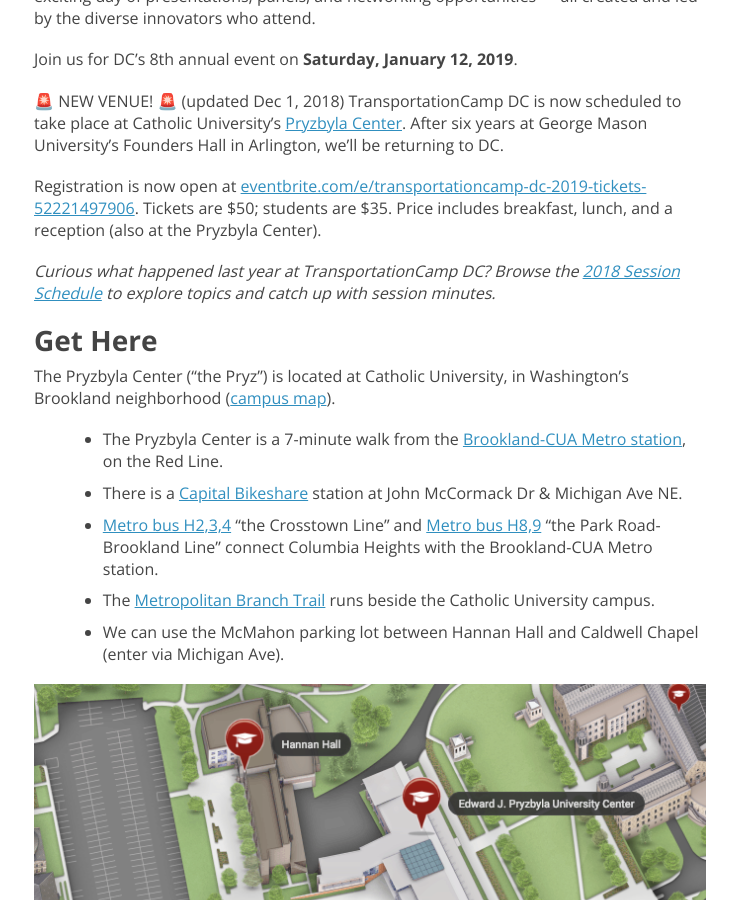
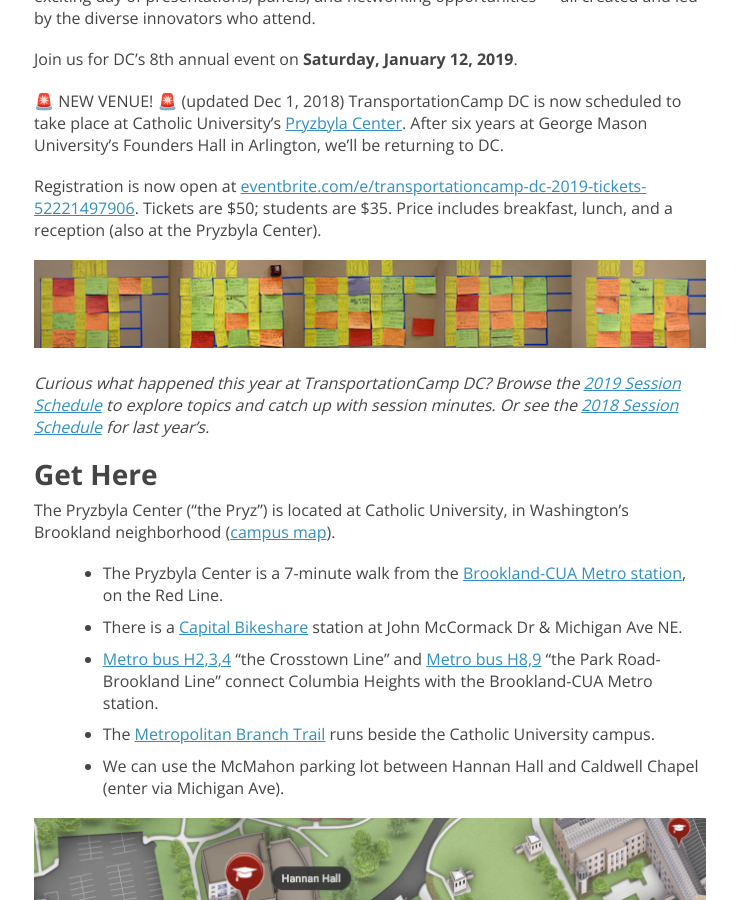
Before and after one commit to transpocamp/transportationcamp.org, a Jekyll site: the page built from events/dc2019/index.markdown, in a window 1280 px wide and 900 px high, scrolled down 577 px. Shown: the whole window, without its empty margins (270-1007 px from the left). Built offline with Jekyll 4.4.1, drawn with Linux system fonts in a browser that asks for light colours; nearby versions of some CDN libraries.

Commit message:
Add notes (DC)

```diff
--- a/events/dc2019/index.markdown
+++ b/events/dc2019/index.markdown
@@ -23,7 +23,9 @@
 
 Registration is now open at [eventbrite.com/e/transportationcamp-dc-2019-tickets-52221497906](https://www.eventbrite.com/e/transportationcamp-dc-2019-tickets-52221497906). Tickets are $50; students are $35. Price includes breakfast, lunch, and a reception (also at the Pryzbyla Center).
 
-*Curious what happened last year at TransportationCamp DC? Browse the [2018 Session Schedule](http://bit.ly/transpo18) to explore topics and catch up with session minutes.*
+<a href="board680x89.png"><img src="board680x89.png" width="680" height="89"></a>
+
+*Curious what happened this year at TransportationCamp DC? Browse the [2019 Session Schedule](https://docs.google.com/document/d/1xhA-AjErnw0tbeTain-qW3PxIRgR9kpDUnHjqPtbkiw/) to explore topics and catch up with session minutes. Or see the [2018 Session Schedule](https://docs.google.com/document/d/1rXsRw_CekyB_HBxwuMBm8I0ruP4uZ6eydQAyrrGh_Zw/) for last year's.*
 
 ### Get Here
 The Pryzbyla Center ("the Pryz") is located at Catholic University, in Washington's Brookland neighborhood ([campus map](https://www.catholic.edu/res/docs/cuamap.pdf)).
```
Also changed, not shown: events/dc2019/board680x89.png (added), 1 other file.
